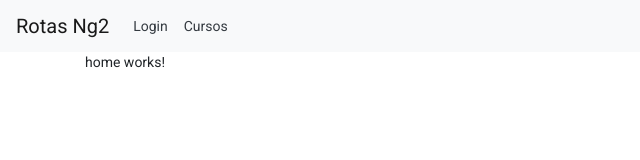
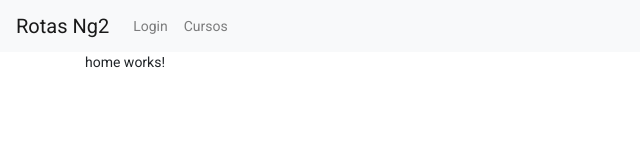
Before and after one commit to renatodev95/angular-training, an Angular app in the folder rotas/: page / in a window 1280 px wide. Shown: the top 160 px of the page, without its empty margins (0-640 px from the left). Built offline with nearby package versions, Linux system fonts and the light colour scheme.

Commit message:
#52: Rotas: Aplicando CSS em rotas ativas

```diff
--- a/rotas/src/app/app.component.html
+++ b/rotas/src/app/app.component.html
@@ -1,12 +1,12 @@
 <nav class="navbar navbar-expand-lg navbar-light bg-light">
-    <a class="navbar-brand" routerLink="">Rotas Ng2</a>
+    <a class="navbar-brand" routerLinkActive="active" routerLink="">Rotas Ng2</a>
     <button class="navbar-toggler" type="button" data-toggle="collapse" data-target="#navbarNavAltMarkup" aria-controls="navbarNavAltMarkup" aria-expanded="false" aria-label="Toggle navigation">
       <span class="navbar-toggler-icon"></span>
     </button>
     <div class="collapse navbar-collapse" id="navbarNavAltMarkup">
       <div class="navbar-nav">
-        <a class="nav-item nav-link text-dark" routerLink="/login">Login</a>
-        <a class="nav-item nav-link text-dark" routerLink="/cursos">Cursos</a>
+        <a routerLinkActive="active" class="nav-item nav-link" routerLink="/login">Login</a>
+        <a routerLinkActive="active" class="nav-item nav-link" routerLink="/cursos">Cursos</a>
       </div>
     </div>
   </nav>
```
